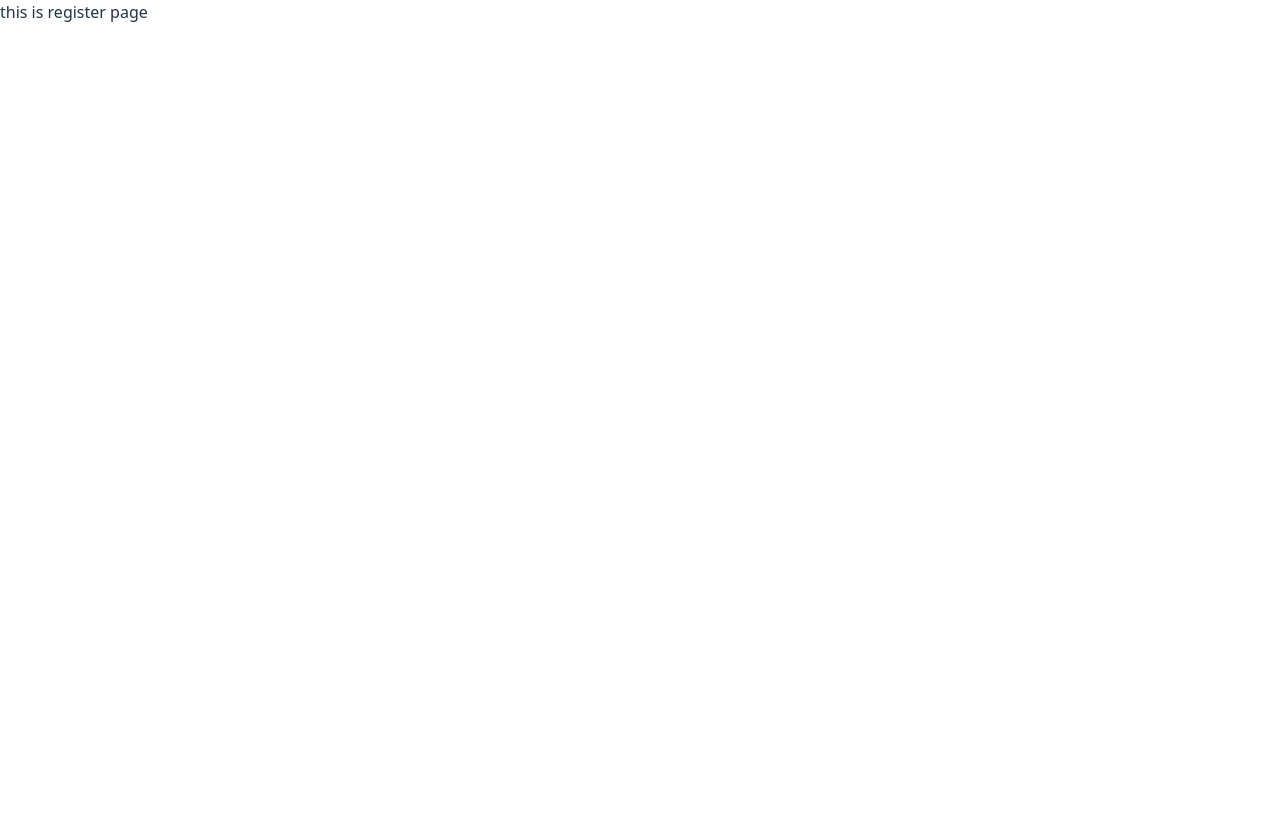
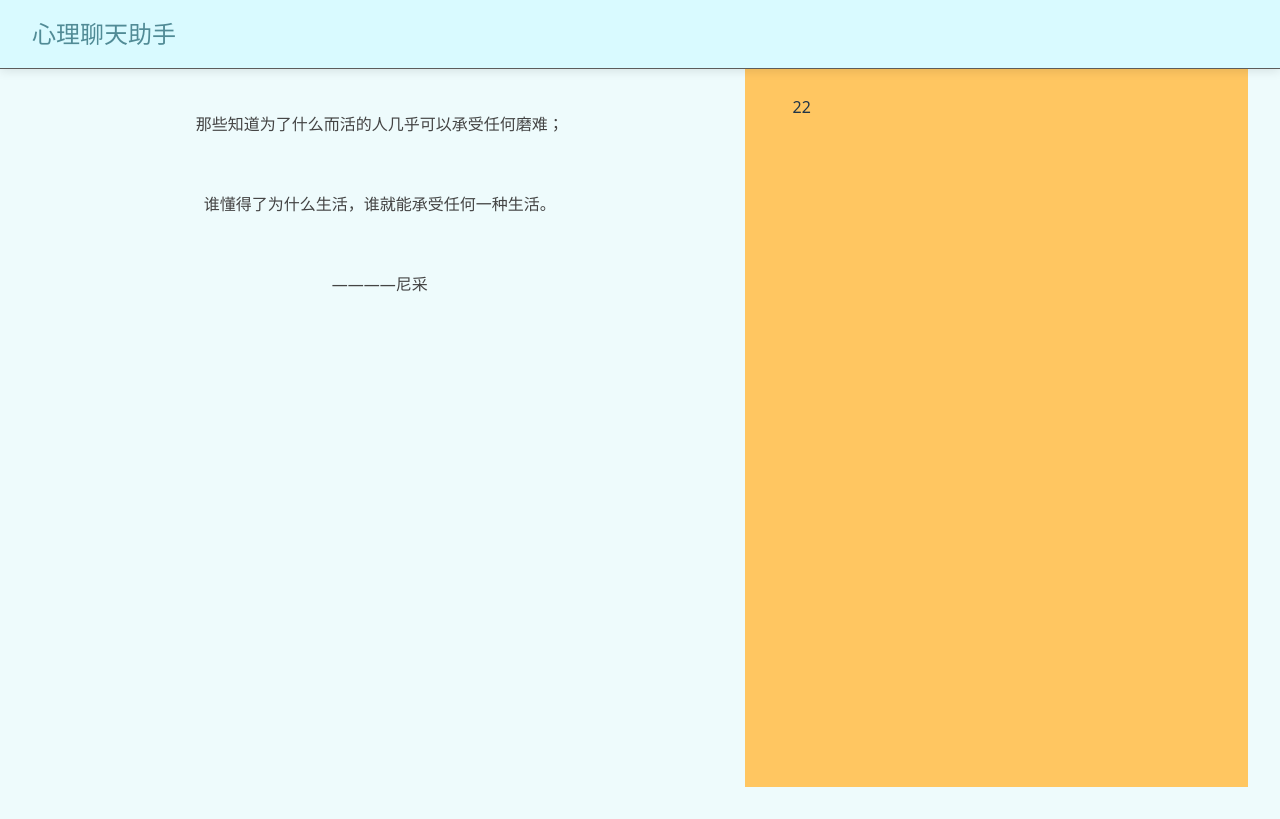
Before and after one commit to Treashep/psyas, a React (Vite) app in the folder front/: page /register in a window 1280 px wide. Built offline with nearby package versions, Linux system fonts and the light colour scheme.

Commit message:
更新bar组件位置，更新登录注册文件样式

```diff
--- a/front/src/pages/bar/index.jsx
+++ b/front/src/components/bar/index.jsx
@@ -1,6 +1,6 @@
 import React from 'react';
 import { Link } from 'react-router-dom';
-import '/src/pages/bar/index.css';
+import '/src/components/bar/index.css';
 
 function Bar() {
   return (
--- a/front/src/pages/login/index.jsx
+++ b/front/src/pages/login/index.jsx
@@ -1,4 +1,4 @@
-import Bar from "../bar"
+import Bar from "../../components/bar"
 import '/src/pages/login/index.css';
 const Login = ()=>{
   return (
--- /dev/null
+++ b/front/src/pages/register/index.css
@@ -0,0 +1,36 @@
+.body {
+  display: flex;
+  flex-direction: row;
+  min-height: calc(100vh - 60px); /* 保持与导航栏一致 */
+  padding: 2rem; /* 只保留一个 padding */
+  background-color: #eefbfc;
+  box-sizing: border-box;
+}
+.left {
+  display: flex;
+  flex-direction: column; /* 让子元素按列排列 */
+  align-items: center; /* 水平居中 */
+  margin-top: 50px;
+  width: 60%;
+  background-color: #eefbfc;
+  margin-left: -17px;
+  min-height: calc(100vh - 60px - 4rem);
+}
+
+.left p {
+  margin-top: 30px;
+  padding-bottom: 10px;
+  text-align: center;
+  display: block;
+  color: #444444;
+}
+.right {
+  display: flex;
+  flex-grow: 1;
+  margin-top: 15px;
+  min-height: calc(100vh - 60px);
+  padding: 3rem;
+  background-color: #ffc661;
+  box-sizing: border-box;
+  overflow: auto;
+}
--- a/front/src/pages/register/index.jsx
+++ b/front/src/pages/register/index.jsx
@@ -1,5 +1,24 @@
+import Bar from "../../components/bar"
+import '/src/pages/login/index.css';
 const Register = ()=>{
-  return <div>this is register page</div>
+  return (
+    <div className="body">
+      <Bar />
+      <div className="left">
+        <p>
+          那些知道为了什么而活的人几乎可以承受任何磨难；
+        </p>
+        <p>
+          谁懂得了为什么生活，谁就能承受任何一种生活。
+        </p>
+        <p className="people">
+          ————尼采
+        </p>
+      </div>
+      <div className="right">22</div>
+    </div>
+  )
+
 }
 
 export default Register
```
Also changed, not shown: front/src/components/bar/index.css (renamed from front/src/pages/bar/index.css).
